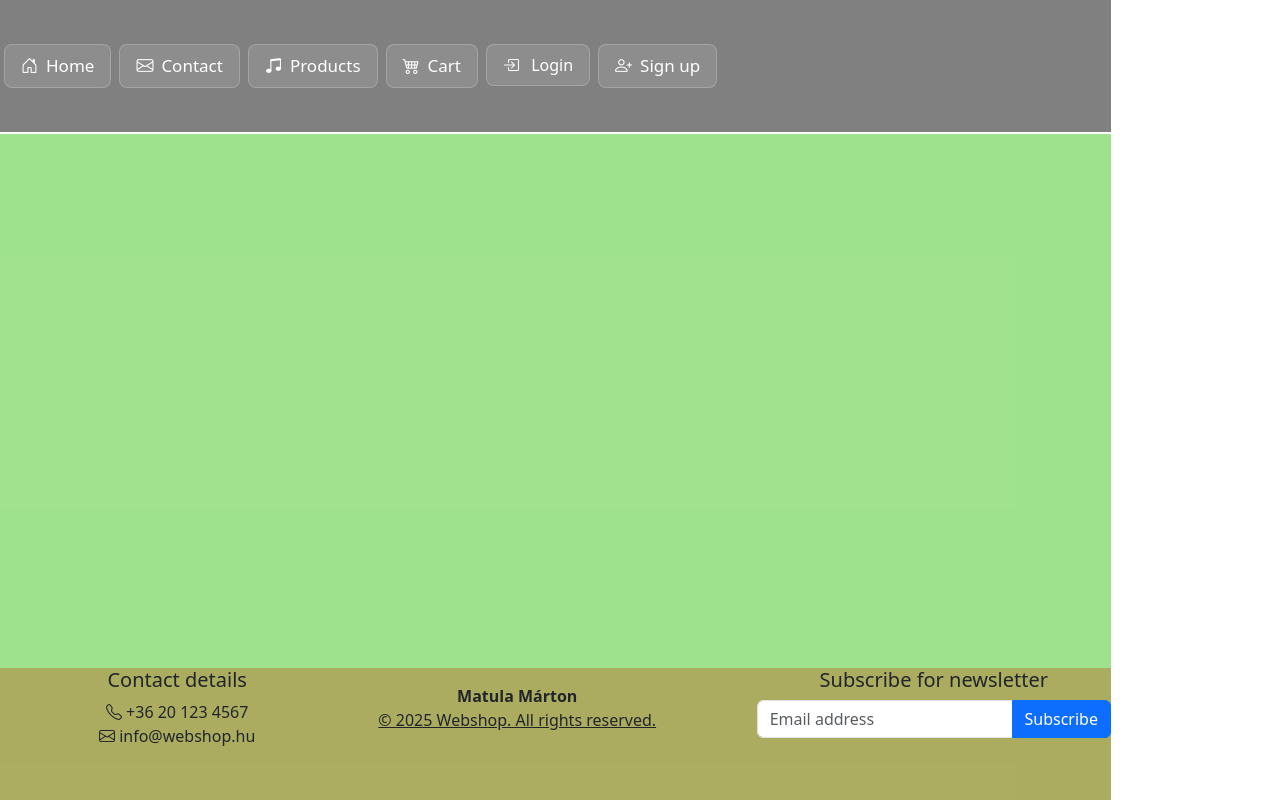
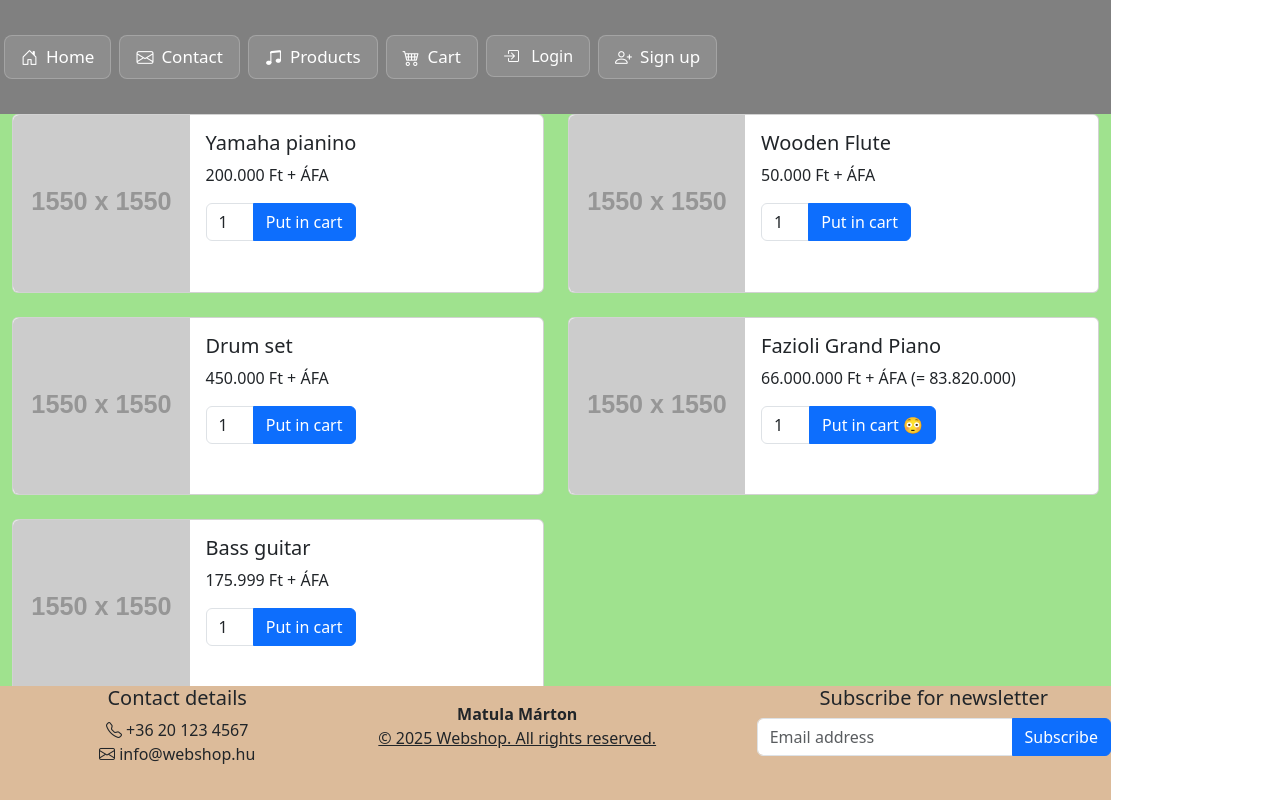
Before and after one commit to kispumpa/hf1, a plain HTML site: page pages/products.html in a window 1280 px wide. Drawn offline with nearby package versions, Linux system fonts and the light colour scheme; placeholder pictures from the web are drawn by us.

Commit message:
Products page created with items

```diff
--- a/pages/products.html
+++ b/pages/products.html
@@ -11,9 +11,9 @@
     <title>Products</title>
 </head>
 <body>
-    <div id="webpage">
+    <div id="container">
         <!--navbar-->
-	    <div id="navigation">
+        <div id="navigation">
             <ul class="navbar-nav ms-auto d-flex flex-row">
                 <li class="nav-item">
                     <a href="../index.html" class="nav-link"><i class="bi bi-house-door me-2"></i>Home</a>
@@ -39,10 +39,117 @@
             </ul>
         </div>
 
-        <div id="page"></div>
+        <div id="page" class="container">
+            <div class="row row-cols-1 row-cols-md-2 g-4">
+                <div class="col">
+                    <div class="card ">
+                        <div class="row g-0">
+                            <div class="col-md-4">
+                                <img src="https://placehold.co/1550" class="img-fluid rounded-start" alt="...">
+                            </div>
+
+                            <div class="col-md-8">
+                                <div class="card-body">
+                                    <h5 class="card-title">Yamaha pianino</h5>
+                                    <p class="card-text">200.000 Ft + ÁFA</p>
+                                    <div class="input-group mb-3" style="max-width: 150px;">
+                                        <input type="number" class="form-control" min="1" value="1" aria-label="Count">
+                                        <button class="btn btn-primary" type="button">Put in cart</button>
+                                    </div>
+                                </div>
+                            </div>
+                        </div>
+                    </div>
+                </div>
+
+                <div class="col">
+                    <div class="card">
+                        <div class="row g-0">
+                            <div class="col-md-4">
+                                <img src="https://placehold.co/1550" class="img-fluid rounded-start" alt="...">
+                            </div>
+
+                            <div class="col-md-8">
+                                <div class="card-body">
+                                    <h5 class="card-title">Wooden Flute</h5>
+                                    <p class="card-text">50.000 Ft + ÁFA</p>
+                                    <div class="input-group mb-3" style="max-width: 150px;">
+                                        <input type="number" class="form-control" min="1" value="1" aria-label="Count">
+                                        <button class="btn btn-primary" type="button">Put in cart</button>
+                                    </div>
+                                </div>
+                            </div>
+                        </div>
+                    </div>
+                </div>
+
+                <div class="col">
+                    <div class="card">
+                        <div class="row g-0">
+                            <div class="col-md-4">
+                                <img src="https://placehold.co/1550" class="img-fluid rounded-start" alt="...">
+                            </div>
+
+                            <div class="col-md-8">
+                                <div class="card-body">
+                                    <h5 class="card-title">Drum set</h5>
+                                    <p class="card-text">450.000 Ft + ÁFA</p>
+                                    <div class="input-group mb-3" style="max-width: 150px;">
+                                        <input type="number" class="form-control" min="1" value="1" aria-label="Count">
+                                        <button class="btn btn-primary" type="button">Put in cart</button>
+                                    </div>
+                                </div>
+                            </div>
+                        </div>
+                    </div>
+                </div>
+
+                <div class="col">
+                    <div class="card">
+                        <div class="row g-0">
+                            <div class="col-md-4">
+                                <img src="https://placehold.co/1550" class="img-fluid rounded-start" alt="...">
+                            </div>
+
+                            <div class="col-md-8">
+                                <div class="card-body">
+                                    <h5 class="card-title">Fazioli Grand Piano</h5>
+                                    <p class="card-text">66.000.000 Ft + ÁFA (= 83.820.000)</p>
+                                    <div class="input-group mb-3" style="max-width: 175px;">
+                                        <input type="number" class="form-control" min="1" value="1" aria-label="Count">
+                                        <button class="btn btn-primary" type="button">Put in cart 😳</button>
+                                    </div>
+                                </div>
+                            </div>
+                        </div>
+                    </div>
+                </div>
+
+                <div class="col">
+                    <div class="card">
+                        <div class="row g-0">
+                            <div class="col-md-4">
+                                <img src="https://placehold.co/1550" class="img-fluid rounded-start" alt="...">
+                            </div>
+
+                            <div class="col-md-8">
+                                <div class="card-body">
+                                    <h5 class="card-title">Bass guitar</h5>
+                                    <p class="card-text">175.999 Ft + ÁFA</p>
+                                    <div class="input-group mb-3" style="max-width: 150px;">
+                                        <input type="number" class="form-control" min="1" value="1" aria-label="Count">
+                                        <button class="btn btn-primary" type="button">Put in cart</button>
+                                    </div>
+                                </div>
+                            </div>
+                        </div>
+                    </div>
+                </div>
+            </div>
+        </div>
 
         <!--footer-->
-        <footer id="footer">
+        <footer id="footer" >
                 <div class="row">
                     <div class="col-md-4 text-center">
                         <h5>Contact details</h5>
--- a/style.css
+++ b/style.css
@@ -16,6 +16,7 @@ body {
 
 #navigation {
 	grid-area: 1 / 1 / 2 / 7;
+	grid-row: 1;
 	background-color: gray;
 	align-content: center;
 }
@@ -44,14 +45,26 @@ body {
 
 #page {
 	grid-area: 2 / 1 / 7 / 7;
+	grid-row: 2;
 	background-color: rgba(65,197,30, 0.5);
+	overflow-x: auto;
+	width: 100%;
 }
+
+#container {
+	display: grid;
+	grid-template-rows: 1fr 5fr 1fr; /* header | content | footer */
+	grid-template-columns: 1fr;
+	height: 100vh; /* teljes magasság */
+}
+
 #hero {
 	grid-area: 2 / 1 / 3 / 7;
 	background-color: rgba(146,10,100, 0.5);
 }
 #footer {
 	grid-area: 6 / 1 / 7 / 7;
+	grid-row: 3;
 	background-color: rgba(186,121,54, 0.5);
 }
 #telEmail {
```
Also changed, not shown: index.html (+3 -6 lines), pages/contact.html (+2 -2 lines).
